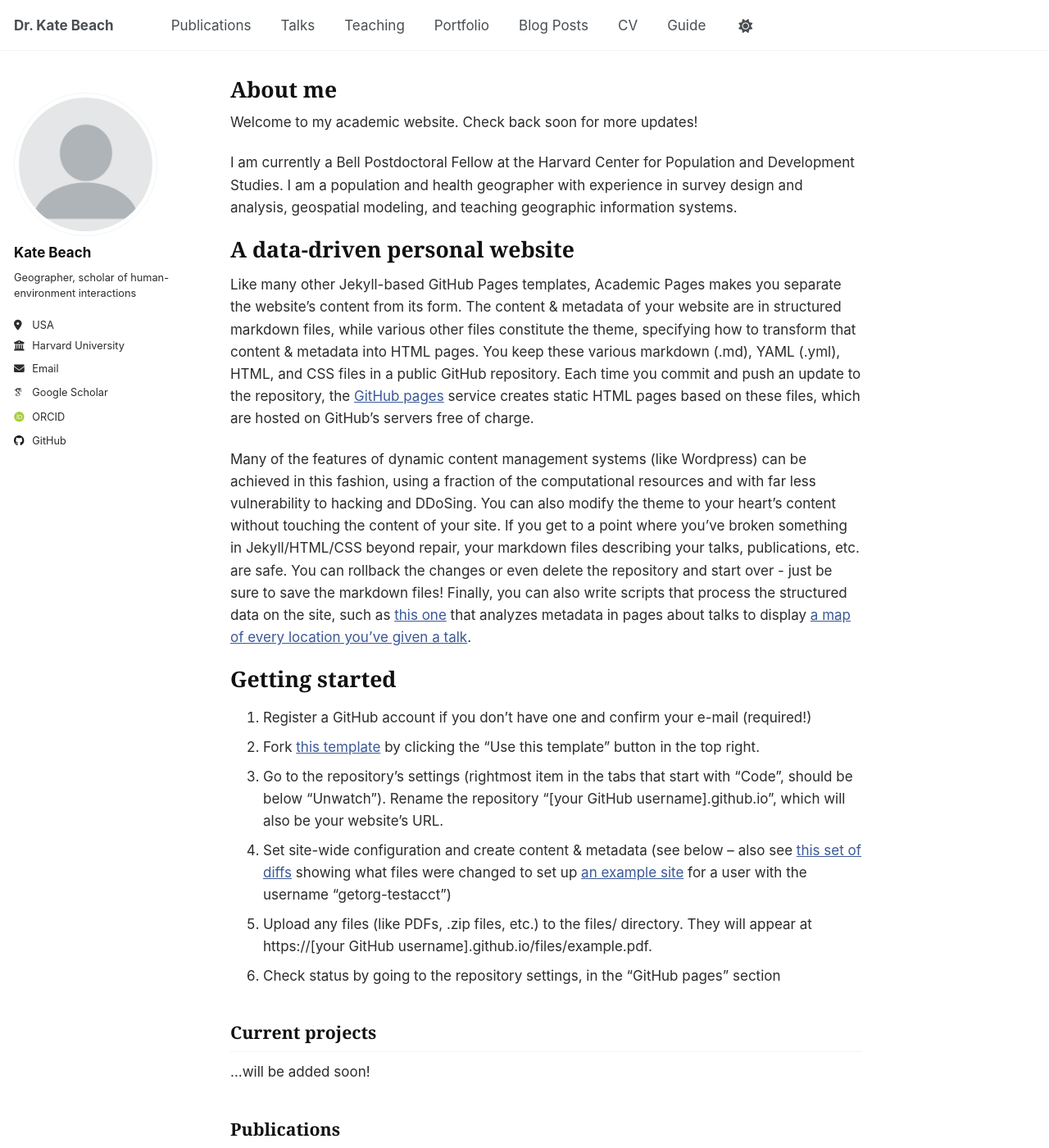
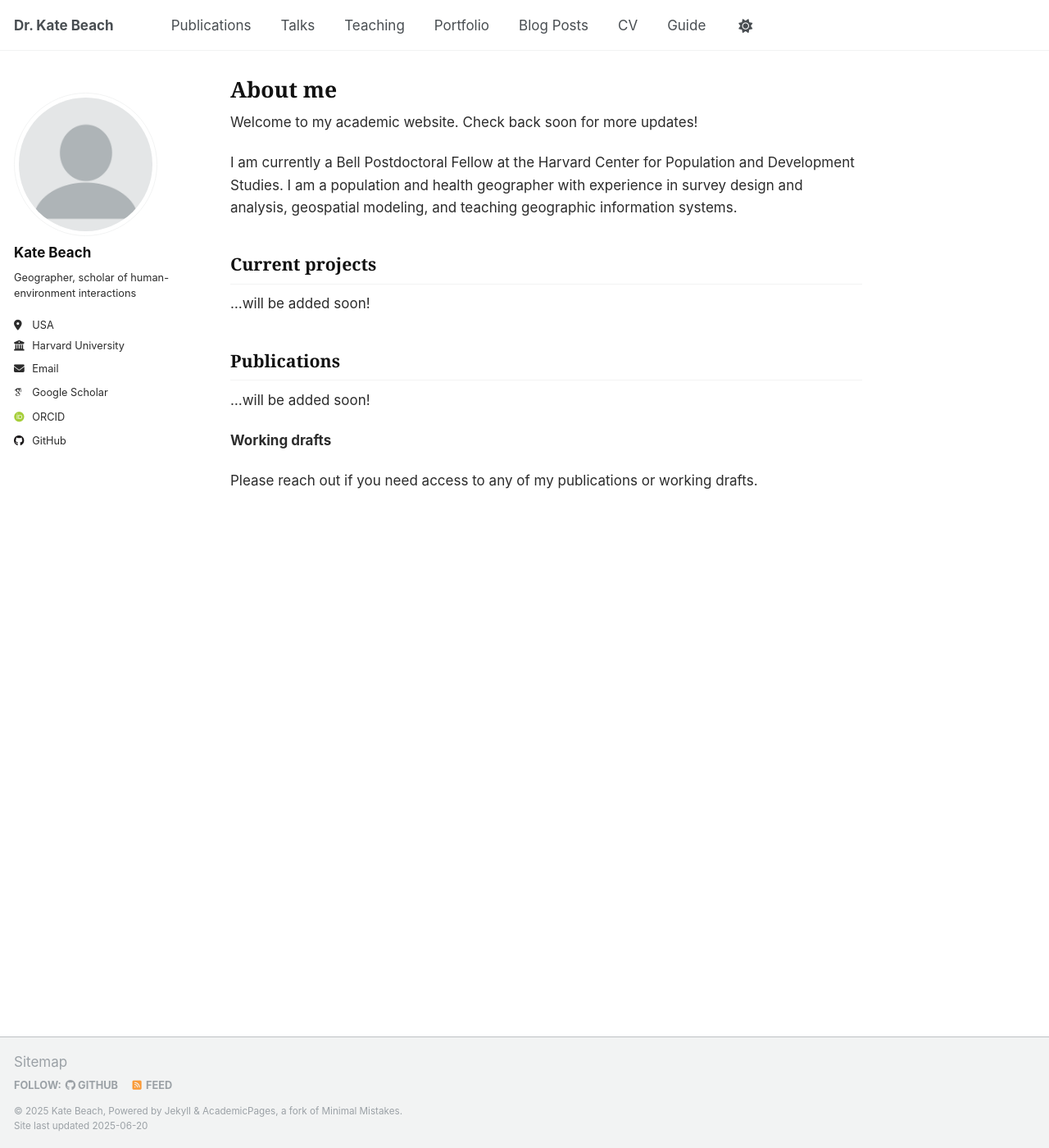
Before and after one commit to kateebb/beachphd, a Jekyll site: the page built from _pages/about.md, in a window 1280 px wide and 1400 px high. Shown: the whole window at 82% size. Built offline with Jekyll 4.4.1, drawn with Linux system fonts in a browser that asks for light colours; some web fonts are replaced.

Commit message:
Update about.md

```diff
--- a/_pages/about.md
+++ b/_pages/about.md
@@ -11,21 +11,6 @@ Welcome to my academic website. Check back soon for more updates!
 
 I am currently a Bell Postdoctoral Fellow at the Harvard Center for Population and Development Studies. I am a population and health geographer with experience in survey design and analysis, geospatial modeling, and teaching geographic information systems.
 
-A data-driven personal website
-======
-Like many other Jekyll-based GitHub Pages templates, Academic Pages makes you separate the website's content from its form. The content & metadata of your website are in structured markdown files, while various other files constitute the theme, specifying how to transform that content & metadata into HTML pages. You keep these various markdown (.md), YAML (.yml), HTML, and CSS files in a public GitHub repository. Each time you commit and push an update to the repository, the [GitHub pages](https://pages.github.com/) service creates static HTML pages based on these files, which are hosted on GitHub's servers free of charge.
-
-Many of the features of dynamic content management systems (like Wordpress) can be achieved in this fashion, using a fraction of the computational resources and with far less vulnerability to hacking and DDoSing. You can also modify the theme to your heart's content without touching the content of your site. If you get to a point where you've broken something in Jekyll/HTML/CSS beyond repair, your markdown files describing your talks, publications, etc. are safe. You can rollback the changes or even delete the repository and start over - just be sure to save the markdown files! Finally, you can also write scripts that process the structured data on the site, such as [this one](https://github.com/academicpages/academicpages.github.io/blob/master/talkmap.ipynb) that analyzes metadata in pages about talks to display [a map of every location you've given a talk](https://academicpages.github.io/talkmap.html).
-
-Getting started
-======
-1. Register a GitHub account if you don't have one and confirm your e-mail (required!)
-1. Fork [this template](https://github.com/academicpages/academicpages.github.io) by clicking the "Use this template" button in the top right.
-1. Go to the repository's settings (rightmost item in the tabs that start with "Code", should be below "Unwatch"). Rename the repository "[your GitHub username].github.io", which will also be your website's URL.
-1. Set site-wide configuration and create content & metadata (see below -- also see [this set of diffs](http://archive.is/3TPas) showing what files were changed to set up [an example site](https://getorg-testacct.github.io) for a user with the username "getorg-testacct")
-1. Upload any files (like PDFs, .zip files, etc.) to the files/ directory. They will appear at https://[your GitHub username].github.io/files/example.pdf.
-1. Check status by going to the repository settings, in the "GitHub pages" section
-
 Current projects
 ------
 ...will be added soon!
```
